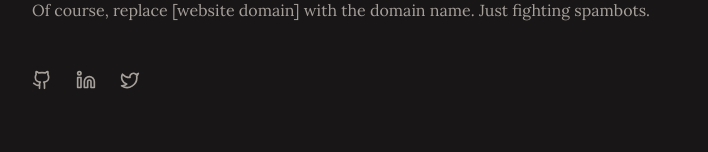
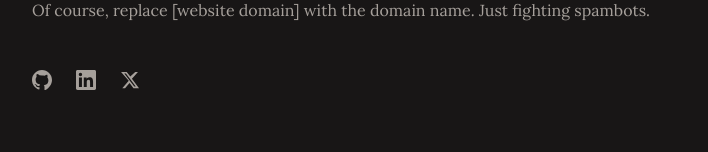
Before and after one commit to codewithfranciss/Uncdozie, a Next.js app: page / in a window 1280 px wide. Shown: the part 800-952 px from the top of the page, without its empty margins (258-966 px from the left). Built offline with nearby package versions, Linux system fonts and the light colour scheme.

Commit message:
refactor: replace Lucide icons with inline SVG components in SocialLinks

```diff
--- a/components/SocialLinks.tsx
+++ b/components/SocialLinks.tsx
@@ -1,22 +1,44 @@
-import { GithubIcon, LinkedinIcon, TwitterIcon } from "lucide-react";
-
 const links = [
-  { href: "#", label: "GitHub", Icon: GithubIcon },
-  { href: "#", label: "LinkedIn", Icon: LinkedinIcon },
-  { href: "#", label: "Twitter", Icon: TwitterIcon },
+  {
+    href: "#",
+    label: "GitHub",
+    svg: (
+      <svg viewBox="0 0 24 24" fill="currentColor" width={20} height={20}>
+        <path d="M12 0C5.373 0 0 5.373 0 12c0 5.302 3.438 9.8 8.207 11.387.599.111.793-.261.793-.577v-2.234c-3.338.726-4.033-1.416-4.033-1.416-.546-1.387-1.333-1.756-1.333-1.756-1.089-.745.083-.729.083-.729 1.205.084 1.839 1.237 1.839 1.237 1.07 1.834 2.807 1.304 3.492.997.107-.775.418-1.305.762-1.604-2.665-.305-5.467-1.334-5.467-5.931 0-1.311.469-2.381 1.236-3.221-.124-.303-.535-1.524.117-3.176 0 0 1.008-.322 3.301 1.23A11.509 11.509 0 0 1 12 6.598c.99.005 1.987.138 2.997.404 2.291-1.552 3.297-1.23 3.297-1.23.653 1.653.242 2.874.118 3.176.77.84 1.235 1.911 1.235 3.221 0 4.609-2.807 5.624-5.479 5.921.43.372.823 1.102.823 2.222v3.293c0 .319.192.694.801.576C20.562 21.8 24 17.302 24 12c0-6.627-5.373-12-12-12z" />
+      </svg>
+    ),
+  },
+  {
+    href: "#",
+    label: "LinkedIn",
+    svg: (
+      <svg viewBox="0 0 24 24" fill="currentColor" width={20} height={20}>
+        <path d="M20.447 20.452h-3.554v-5.569c0-1.328-.027-3.037-1.852-3.037-1.853 0-2.136 1.445-2.136 2.939v5.667H9.351V9h3.414v1.561h.046c.477-.9 1.637-1.85 3.37-1.85 3.601 0 4.267 2.37 4.267 5.455v6.286zM5.337 7.433a2.062 2.062 0 0 1-2.063-2.065 2.064 2.064 0 1 1 2.063 2.065zm1.782 13.019H3.555V9h3.564v11.452zM22.225 0H1.771C.792 0 0 .774 0 1.729v20.542C0 23.227.792 24 1.771 24h20.451C23.2 24 24 23.227 24 22.271V1.729C24 .774 23.2 0 22.222 0h.003z" />
+      </svg>
+    ),
+  },
+  {
+    href: "#",
+    label: "X (Twitter)",
+    svg: (
+      <svg viewBox="0 0 24 24" fill="currentColor" width={20} height={20}>
+        <path d="M18.244 2.25h3.308l-7.227 8.26 8.502 11.24H16.17l-4.714-6.231-5.401 6.231H2.744l7.73-8.835L1.254 2.25H8.08l4.259 5.631zm-1.161 17.52h1.833L7.084 4.126H5.117z" />
+      </svg>
+    ),
+  },
 ];
 
 export function SocialLinks() {
   return (
     <div className="flex gap-5 sm:gap-6 pt-4 sm:pt-6">
-      {links.map(({ href, label, Icon }) => (
+      {links.map(({ href, label, svg }) => (
         <a
           key={label}
           href={href}
           className="text-stone-400 hover:text-white transition-colors"
           aria-label={label}
         >
-          <Icon size={20} />
+          {svg}
         </a>
       ))}
     </div>
```
